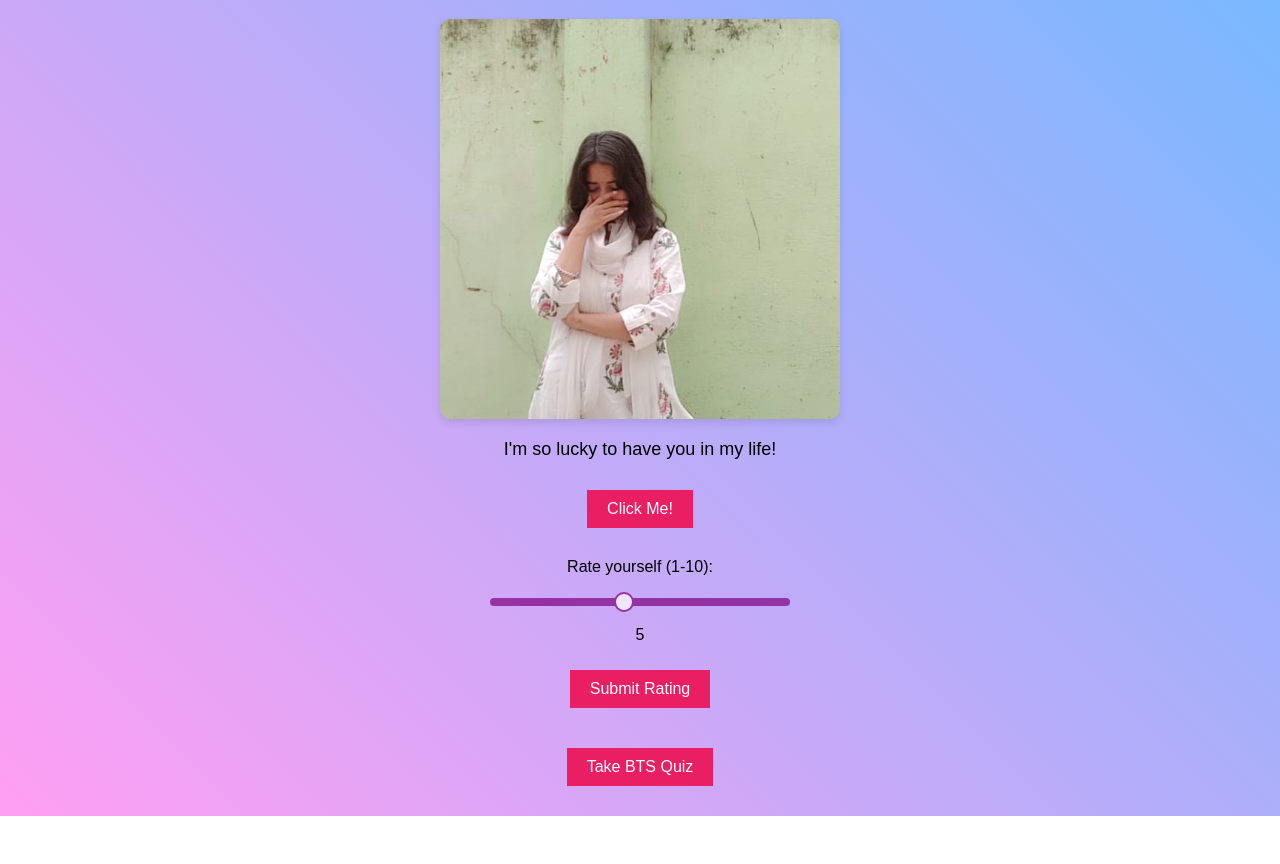
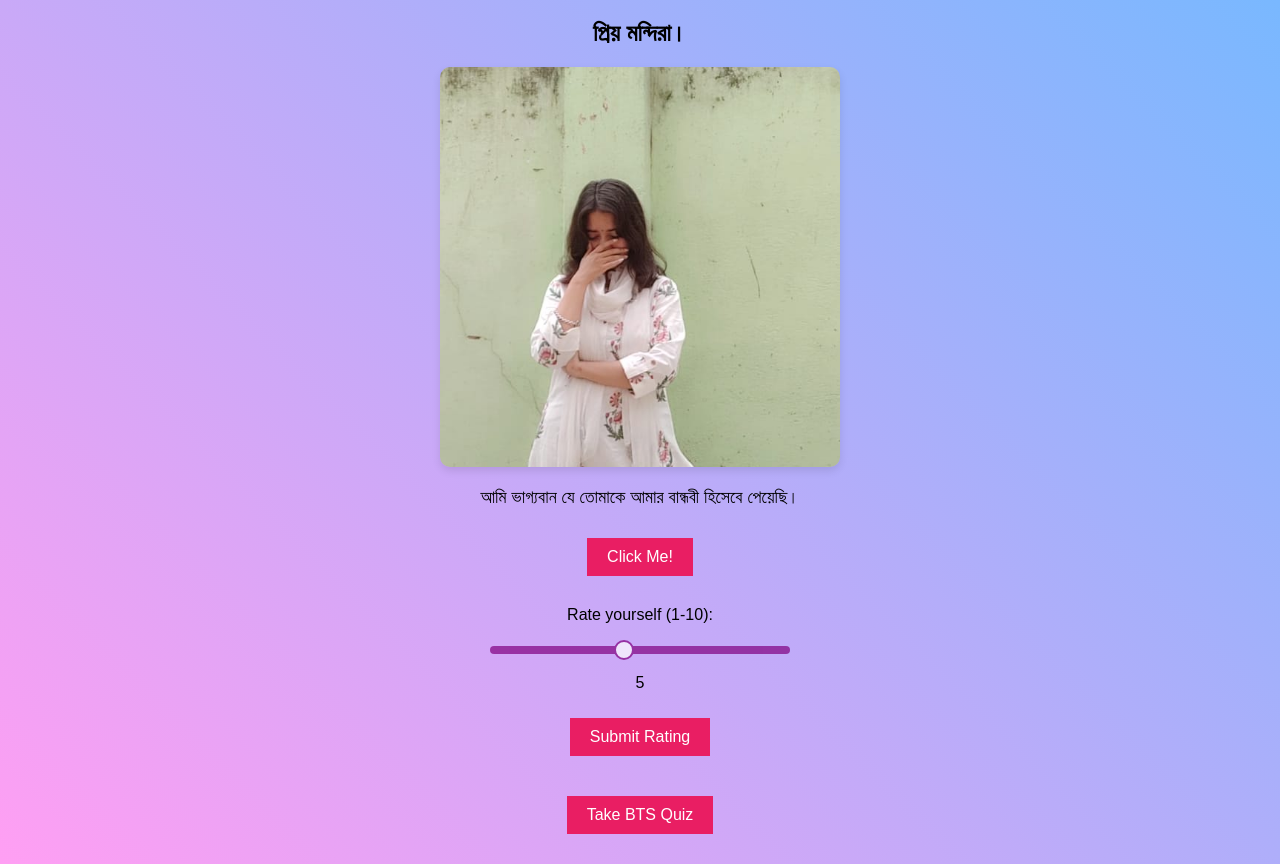
Before and after one commit to Roy-codes2001/Gf-s-day, a plain HTML site: page index.html in a window 1280 px wide. Shown: the part 81-945 px from the top of the page. Before the commit the page ends 897 px from the top, so only its background shows below. Drawn offline with Linux system fonts and the light colour scheme.

Commit message:
Updated design and added BTS quiz

```diff
--- a/index.html
+++ b/index.html
@@ -93,6 +93,7 @@
 </head>
 <body>
     <h1>Happy Girlfriend's Day!</h1>
+    <h2>প্রিয় মন্দিরা।</h2>
     <div id="photo-container">
         <img id="photo" alt="Photo of my girlfriend">
     </div>
@@ -124,9 +125,9 @@
         ];
         const messages = [
             "You're the best girlfriend ever!",
-            "I'm so lucky to have you in my life!",
-            "You make every day brighter!",
-            "I love you more than words can express!",
+            "আমি ভাগ্যবান যে তোমাকে আমার বান্ধবী হিসেবে পেয়েছি।",
+            "আমি তোমায় ভালবাসি!",
+            "সর্বো শ্রেষ্ঠ তুমি, মন্দিরা। আমার প্রিয়া!",
             "You're my favorite person in the whole world!"
         ];
 
```
